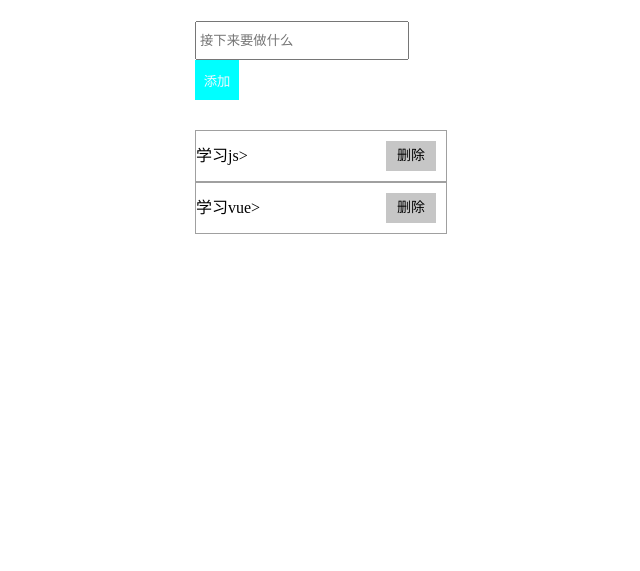
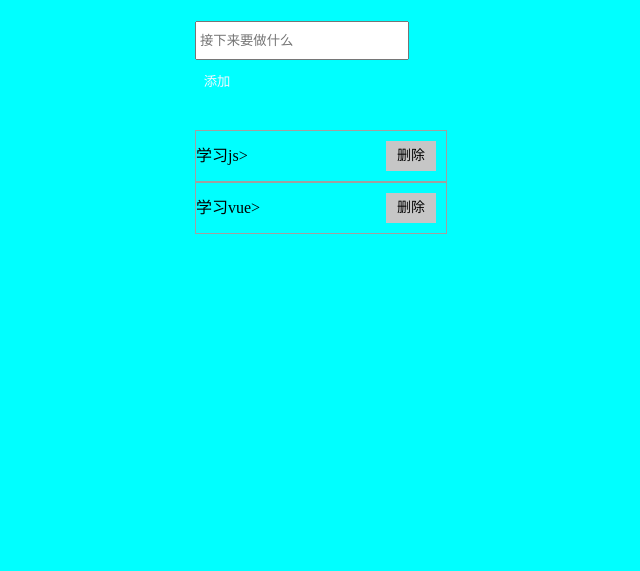
Before and after one commit to liyanyuyu/vuedaiban, a plain HTML site: page index.html in a window 1280 px wide. Shown: the part 229-800 px from the top of the page, without its empty margins (320-960 px from the left). Drawn offline with nearby package versions, Linux system fonts and the light colour scheme.

Commit message:
代码提交信息

```diff
--- a/index.html
+++ b/index.html
@@ -7,6 +7,9 @@
         *{
             margin: 0;
             padding: 0;
+        }
+        body{
+            background: aqua;
         }
         #app{
             width:250px;
```
